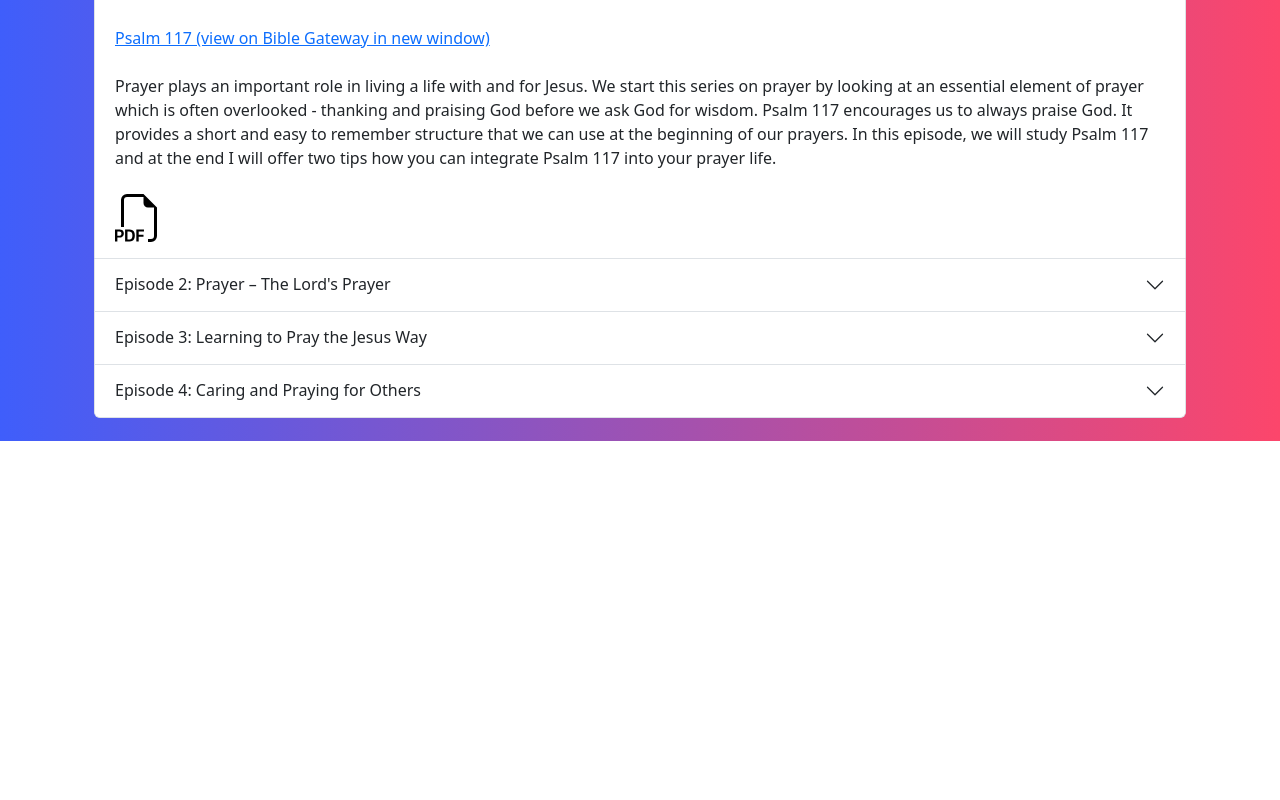
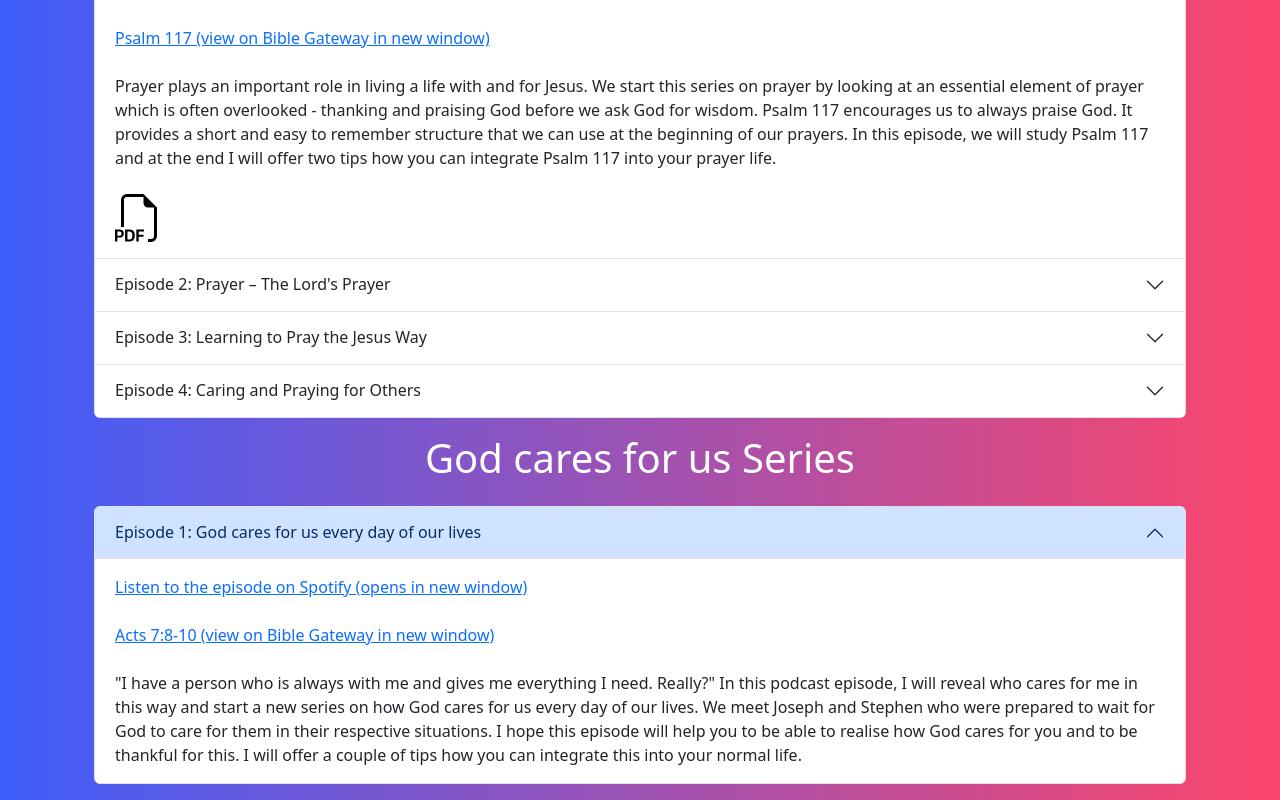
Before and after one commit to daveajlee/love-life-jesus, a React (Vite) app: page /#/episodes in a window 1280 px wide. Shown: the part 359-1159 px from the top of the page. Before the commit the page ends 800 px from the top, so only its background shows below. Built offline with nearby package versions, Linux system fonts and the light colour scheme.

Commit message:
Add description of series 2 episode 1

```diff
--- a/src/pages/Episodes.jsx
+++ b/src/pages/Episodes.jsx
@@ -16,7 +16,7 @@ const Episodes = () => (
                     <Accordion.Item eventKey="0">
                         <Accordion.Header>Episode 1: Prayer – thanking, praising and asking God</Accordion.Header>
                         <Accordion.Body>
-                            <a target="_blank" rel="noreferrer" href="https://podcasters.spotify.com/pod/show/dajlee85/episodes/Prayer---thanking--praising-and-asking-God-e2qf9ju">Listen to the episode on Spotify (opens in new window)</a>
+                            <a target="_blank" rel="noreferrer" href="https://open.spotify.com/episode/5jSZ7Bpulna7YCV3p1h4fF?si=tK4t8UXDSNiMtTQ5o2IT2g">Listen to the episode on Spotify (opens in new window)</a>
                             <br/><br/>
                             <a target="_blank" rel="noreferrer" href="https://www.biblegateway.com/passage/?search=Psalm%20117&version=NIV">Psalm 117 (view on Bible Gateway in new window)</a>
                             <br/><br/>
@@ -69,6 +69,28 @@ In this episode, we will study Psalm 117 and at the end I will offer two tips ho
             </Col>
         </Row>
         <Row>
+            <Col className="text-center mt-3" style={{color: 'white'}}><h1>God cares for us Series</h1></Col>
+        </Row>
+        <Row>
+            <Col className="mt-3">
+                <Accordion defaultActiveKey="0">
+                    <Accordion.Item eventKey="0">
+                        <Accordion.Header>Episode 1: God cares for us every day of our lives</Accordion.Header>
+                        <Accordion.Body>
+                            <a target="_blank" rel="noreferrer" href="https://open.spotify.com/episode/6V9D6qkAey6tSqv51qw18G?si=oiHcmim_SSa1SzE0yQIpyg">Listen to the episode on Spotify (opens in new window)</a>
+                            <br/><br/>
+                            <a target="_blank" rel="noreferrer" href="https://www.biblegateway.com/passage/?search=Acts%7:8-10&version=NLT">Acts 7:8-10 (view on Bible Gateway in new window)</a>
+                            <br/><br/>
+                            "I have a person who is always with me and gives me everything I need. Really?"
+                            In this podcast episode, I will reveal who cares for me in this way and start a new series on how God cares for us every day of our lives.
+                            We meet Joseph and Stephen who were prepared to wait for God to care for them in their respective situations.
+                            I hope this episode will help you to be able to realise how God cares for you and to be thankful for this. I will offer a couple of tips how you can integrate this into your normal life.
+                        </Accordion.Body>
+                    </Accordion.Item>
+                </Accordion>
+            </Col>
+        </Row>
+        <Row>
             <Col className="text-center mt-3" style={{color: 'white'}}></Col>
         </Row>
 
```
Also changed, not shown: 1 other file (tests, documents, lock files or other folders).
